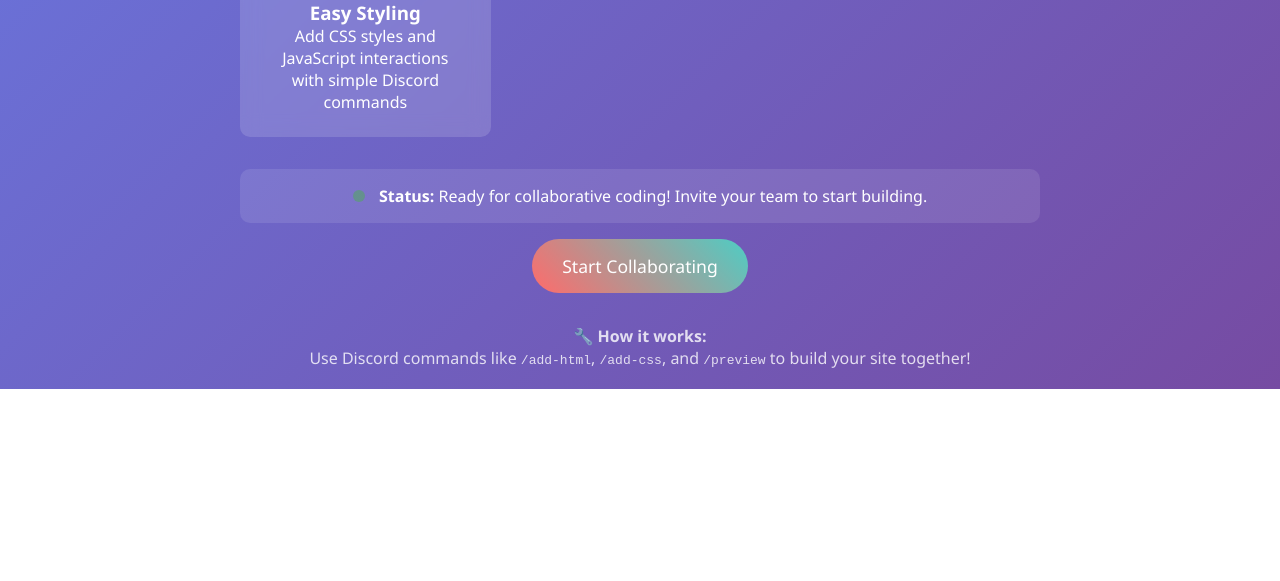
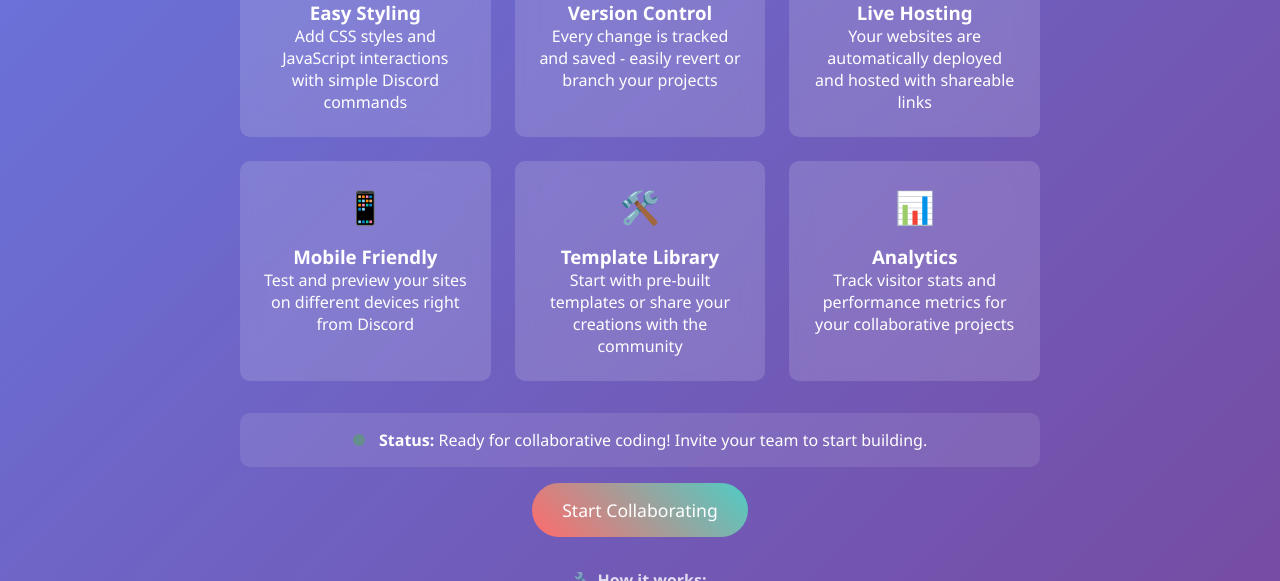
Before and after one commit to Kynlos/DBTest, a plain HTML site: page index.html in a window 1280 px wide. Shown: the part 652-1233 px from the top of the page. Before the commit the page ends 1041 px from the top, so only its background shows below. Drawn offline with Linux system fonts and the light colour scheme.

Commit message:
AmpCollab sync - 2025-06-08 23:38:58

```diff
--- a/index.html
+++ b/index.html
@@ -149,6 +149,36 @@
                 <h3>Easy Styling</h3>
                 <p>Add CSS styles and JavaScript interactions with simple Discord commands</p>
             </div>
+
+            <div class="feature-card">
+                <div class="feature-icon">🔒</div>
+                <h3>Version Control</h3>
+                <p>Every change is tracked and saved - easily revert or branch your projects</p>
+            </div>
+
+            <div class="feature-card">
+                <div class="feature-icon">🌐</div>
+                <h3>Live Hosting</h3>
+                <p>Your websites are automatically deployed and hosted with shareable links</p>
+            </div>
+
+            <div class="feature-card">
+                <div class="feature-icon">📱</div>
+                <h3>Mobile Friendly</h3>
+                <p>Test and preview your sites on different devices right from Discord</p>
+            </div>
+
+            <div class="feature-card">
+                <div class="feature-icon">🛠️</div>
+                <h3>Template Library</h3>
+                <p>Start with pre-built templates or share your creations with the community</p>
+            </div>
+
+            <div class="feature-card">
+                <div class="feature-icon">📊</div>
+                <h3>Analytics</h3>
+                <p>Track visitor stats and performance metrics for your collaborative projects</p>
+            </div>
         </div>
 
         <div class="status">
```
